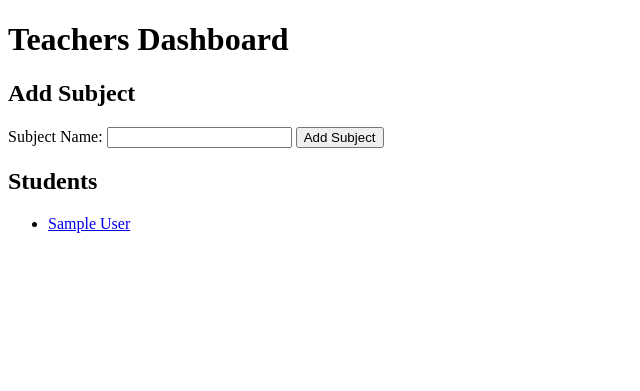
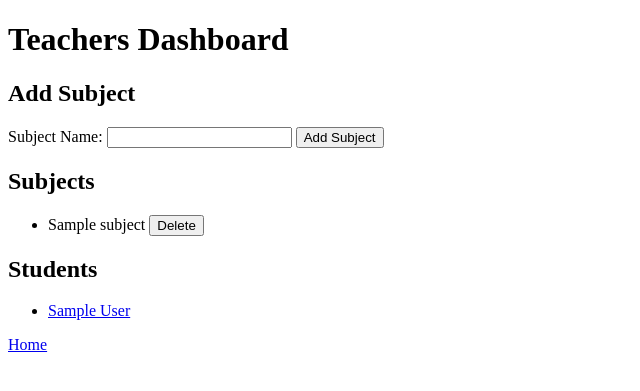
Before and after one commit to 04sanjana/university-db, a Flask app: page /dashboard_teacher in a window 1280 px wide. Shown: the top 391 px of the page, without its empty margins (0-640 px from the left). Run offline with Flask 3, Linux system fonts and the light colour scheme; the visitor is signed in with stand-in values (Sample User, id 1); tables that the repository leaves empty hold one stand-in row (values such as "Sample post").

Commit message:
made small changes in student dashboard and results loaded in teacher dashboard

```diff
--- a/templates/dashboard_student.html
+++ b/templates/dashboard_student.html
@@ -3,7 +3,7 @@
 <head>
     <meta charset="UTF-8">
     <meta name="viewport" content="width=device-width, initial-scale=1.0">
-    <title>Student Dashboard</title>
+    <title>SNN</title>
 </head>
 <body>
     <h1>Student Dashboard</h1>
@@ -14,7 +14,7 @@
             <tr>
                 <th>Subject Name</th>
                 <th>Marks</th>
-                <th>Attendance Status</th>
+                <th>Attendance</th>
             </tr>
         </thead>
         <tbody>
@@ -28,6 +28,6 @@
         </tbody>
     </table>
 
-    <a href="{{ url_for('index') }}">Back to Home</a>
+    <a href="{{ url_for('index') }}">Home</a>
 </body>
 </html>
--- a/templates/dashboard_teacher.html
+++ b/templates/dashboard_teacher.html
@@ -3,7 +3,7 @@
 <head>
     <meta charset="UTF-8">
     <meta name="viewport" content="width=device-width, initial-scale=1.0">
-    <title>Teachers Dashboard</title>
+    <title>SNN</title>
 </head>
 <body>
     <h1>Teachers Dashboard</h1>
@@ -19,6 +19,19 @@
         <button type="submit">Add Subject</button>
     </form>
 
+    <h2>Subjects</h2>
+    <ul>
+        {% for subject in subjects %}
+            <li>
+                {{ subject[1] }}
+                <form action="{{ url_for('del_subject', subject_id=subject[0]) }}" method="POST" style="display:inline;">
+                    <button type="submit" onclick="return confirm('Click on Delete to Confirm');">Delete</button>
+                </form>
+            </li>
+        {% endfor %}
+    </ul>
+
+
     <h2>Students</h2>
     <ul>
         {% for student in students %}
@@ -27,5 +40,6 @@
             </li>
         {% endfor %}
     </ul>
+    <a href="{{ url_for('index') }}">Home</a>
 </body>
 </html>
```
